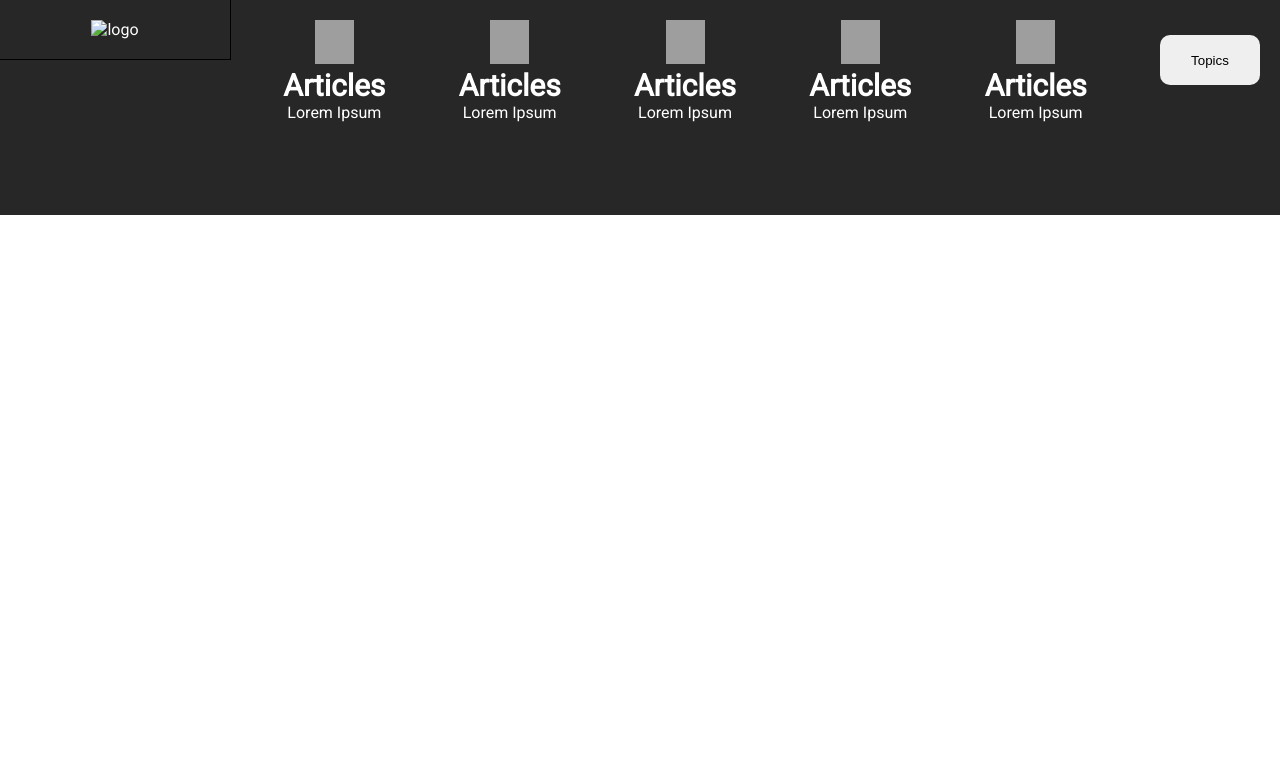
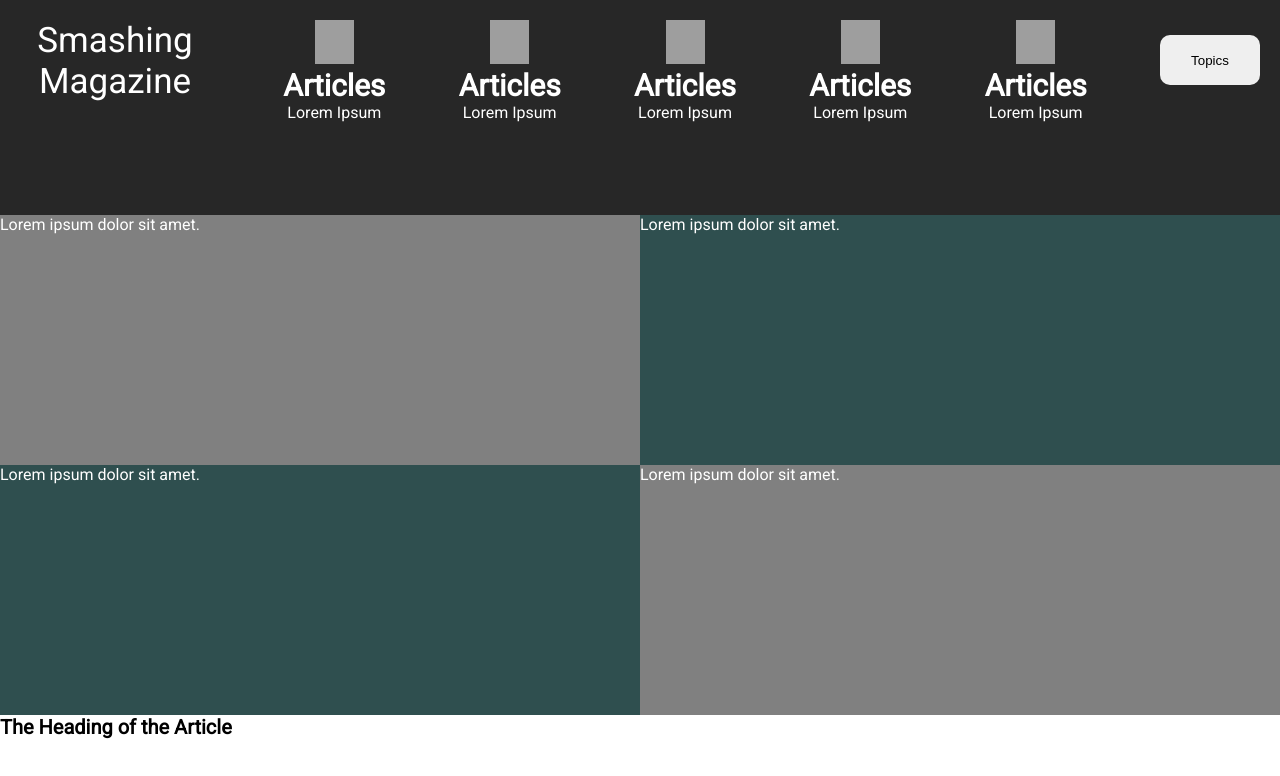
Before and after one commit to maosan132/design_teardown, a plain HTML site: page index.html in a window 1280 px wide. Drawn offline with Linux system fonts and the light colour scheme; grey boxes are pictures that could not be loaded.

Commit message:
added article to main

```diff
--- a/assets/style.css
+++ b/assets/style.css
@@ -4,7 +4,7 @@
 box-sizing: border-box;
 }
 body{
-  width:100%;
+
   font-family: 'Roboto', sans-serif;
   color: #fff;
 }
@@ -41,9 +41,42 @@
 }
 .logo {
   display: flex;
-  /* background-color: #bada55; */
-  outline: 1px solid black;
+  font-size: 35px;
   width: 230px;
-  align-self: flex-start;
-  flex-direction: column;
 }
+
+.art-header{
+  display:inline-block;
+  left:550px;
+  color: black;
+  bottom:500px;
+  background-color: #fff;
+  font-size:20px;
+}
+
+.grid1{
+  display:grid;
+  grid-template-columns: repeat(2, 1fr);
+  height: 500px;
+}
+
+.art1, .art4 {
+  background-color: grey;
+}
+.art2, .art3{
+  background-color: darkslategrey;
+}
+
+.grid1 p{
+  margin:0 auto;
+}
+/* .box{
+  border:4px solid white;
+  height: 50px;
+  width:50px;
+  border-radius:5px;
+  -ms-transform: rotate(-11deg);
+  transform: rotate(-11deg);
+  display: block;
+  margin:70px;
+} */
--- a/index.html
+++ b/index.html
@@ -15,9 +15,8 @@
         <ul>
             <li class="item1 logo">
                 <a href="#">
-                    <img src=""
-                        alt="logo" width="230" height="33">
-
+                   Smashing
+                   Magazine
                 </a>
             </li>
             <li class="item1">
@@ -70,7 +69,21 @@
     </header>
 
     <div class="main">
-
+        <div class="grid1">
+           <article class="art1">
+               <p class="p1">Lorem ipsum dolor sit amet.</p>
+           </article>
+           <article class="art2">
+                <p class="p2">Lorem ipsum dolor sit amet.</p>
+           </article>
+           <article class="art3">
+                <p class="p3">Lorem ipsum dolor sit amet.</p>
+           </article>
+           <article class="art4">
+                <p class="p4">Lorem ipsum dolor sit amet.</p>
+           </article>
+        </div>
+        <h1 class="art-header">The Heading of the Article</h1>
     </div>
     <div class="footer"></div>
 </body>
```
